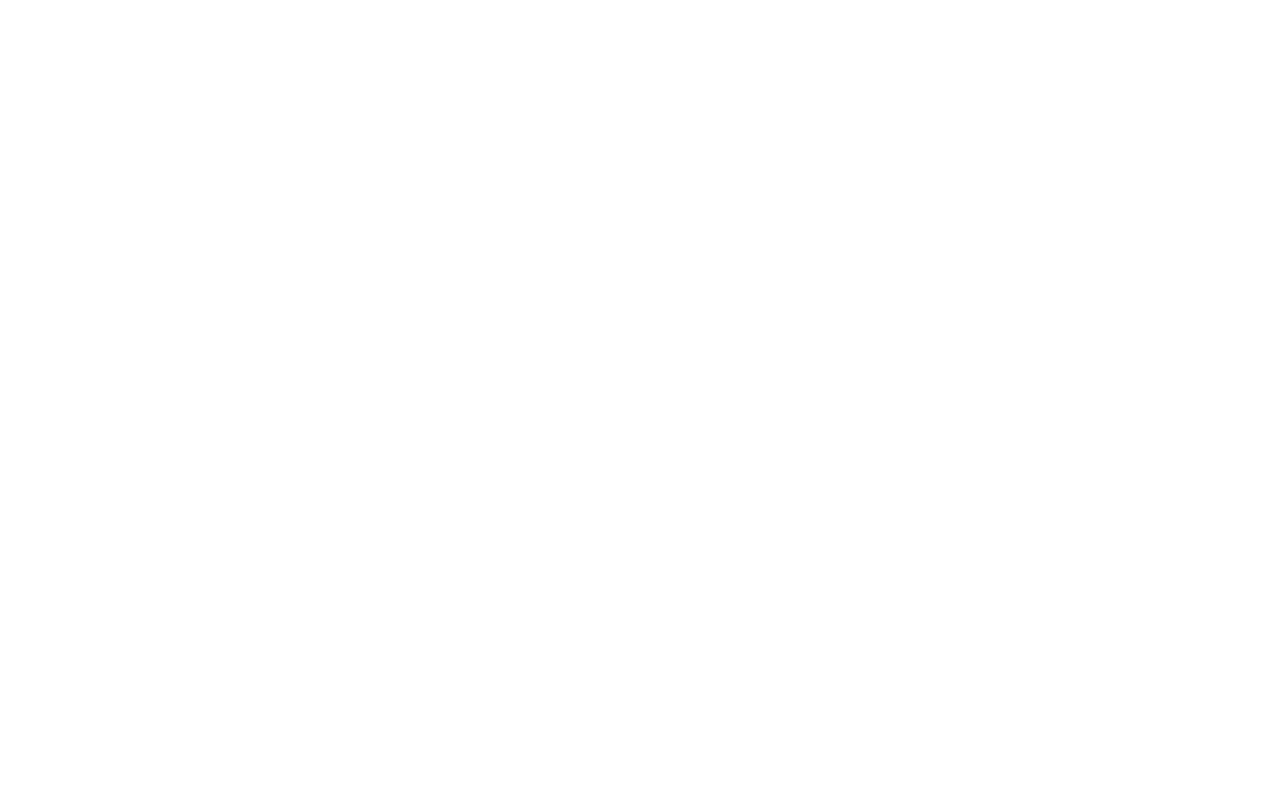
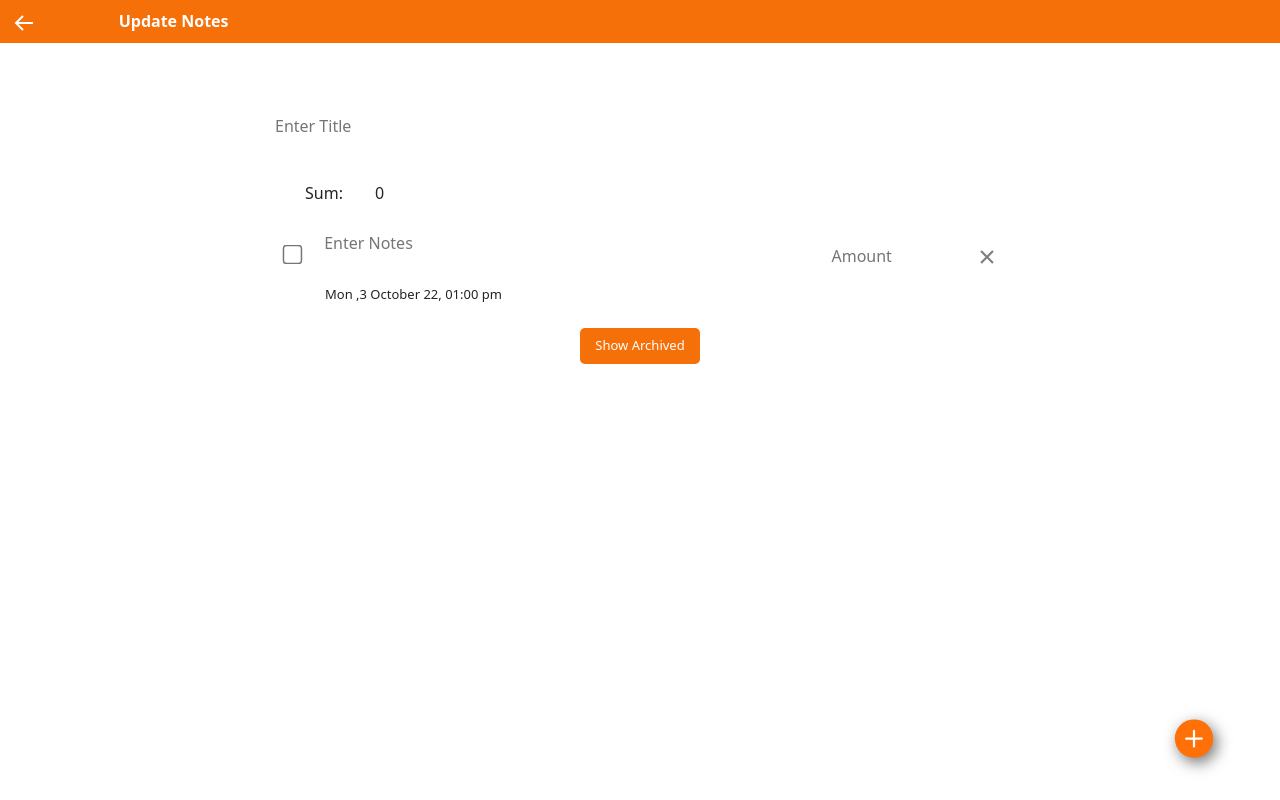
Before and after one commit to sohail151127/notes-app, a React (Create React App) app: page /UpdateNotes/new in a window 1280 px wide. Before the commit this address had no page. Built offline with nearby package versions, Linux system fonts and the light colour scheme.

Commit message:
commit message

```diff
--- a/src/App.js
+++ b/src/App.js
@@ -16,7 +16,7 @@
     <Routes>
       <Route exact path="/" element={<HomePage/>} />
 
-      <Route path="/notes-app/UpdateNotes/:id" element={<UpdateNotes/>} />
+      <Route path="/UpdateNotes/:id" element={<UpdateNotes/>} />
     </Routes>
     </>
   )
--- a/src/components/homePage/HomePage.js
+++ b/src/components/homePage/HomePage.js
@@ -49,7 +49,7 @@
 
  const deleteAll=()=>{
   localStorage.clear()
-  navigate("/notes-app")
+  navigate("/")
  }
 
 //  console.log("data2:",data2)
--- a/src/components/homePage/listItem/ListItem.js
+++ b/src/components/homePage/listItem/ListItem.js
@@ -17,7 +17,7 @@
   const deleteThisNote=(e)=>{
    let boxId = e.currentTarget.id
    localStorage.removeItem(boxId)
-    navigate("/notes-app");
+    navigate("/");
   }
 
   let myData = props.x
--- a/src/components/updateNotes/UpdateNotes.js
+++ b/src/components/updateNotes/UpdateNotes.js
@@ -135,7 +135,7 @@
         <Row className='back__arrow2'>
 
             <Col xs={1} className='back__arrow3'>
-            <Link className='back__arrow3__4' to="/notes-app" onClick={addKey}><BiArrowBack className='back__arrow4' /></Link>
+            <Link className='back__arrow3__4' to="/" onClick={addKey}><BiArrowBack className='back__arrow4' /></Link>
              </Col>
 
             <Col xs={11} className='header3'>
```
